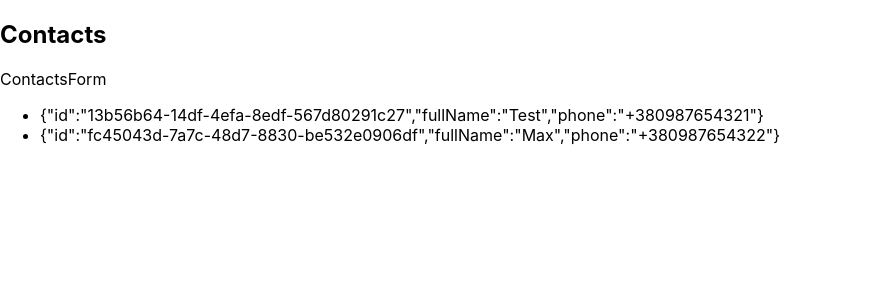
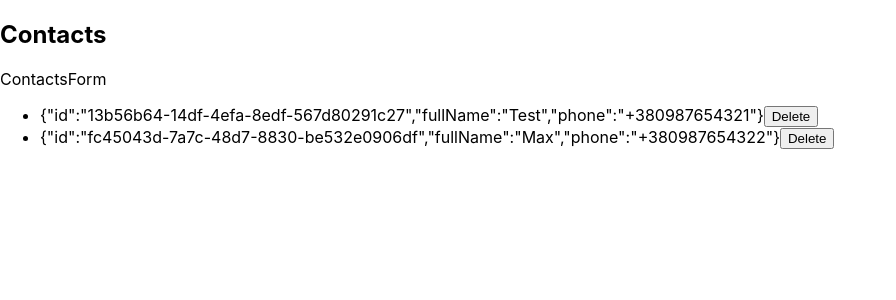
Before and after one commit to Luda-Modna/contactFormRedux, a React (Create React App) app: page / in a window 1280 px wide. Shown: the top 300 px of the page, without its empty margins (0-896 px from the left). Built offline with nearby package versions, Linux system fonts and the light colour scheme; the HTML template or start-up script is replaced by a standard one.

Commit message:
Added delete contact item

```diff
--- a/src/components/ContactsList/index.jsx
+++ b/src/components/ContactsList/index.jsx
@@ -1,10 +1,14 @@
 import { connect } from 'react-redux'
+import { deleteContact } from '../../store/slices/contactsSlice'
 
-function ContactsList ({ contacts }) {
+function ContactsList ({ contacts, deleteContactById }) {
   return (
     <ul>
       {contacts.map(c => (
-        <li key={c.id}>{JSON.stringify(c)}</li>
+        <li key={c.id}>
+          {JSON.stringify(c)}
+          <button onClick={() => deleteContactById(c.id)}>Delete</button>
+        </li>
       ))}
     </ul>
   )
@@ -12,4 +16,8 @@
 
 const mapStateToProps = ({ contactsData }) => contactsData
 
-export default connect(mapStateToProps)(ContactsList)
+const mapDispatchToProps = dispatch => ({
+  deleteContactById: id => dispatch(deleteContact(id))
+})
+
+export default connect(mapStateToProps, mapDispatchToProps)(ContactsList)
--- a/src/store/slices/contactsSlice.js
+++ b/src/store/slices/contactsSlice.js
@@ -19,9 +19,15 @@
 const contactsSlice = createSlice({
   initialState,
   name: 'contacts',
-  reducers: {}
+  reducers: {
+    deleteContact: (state, { payload }) => {
+      state.contacts = state.contacts.filter(c => c.id !== payload)
+    }
+  }
 })
 
 const { reducer, actions } = contactsSlice
 
+export const { deleteContact } = actions
+
 export default reducer
```
